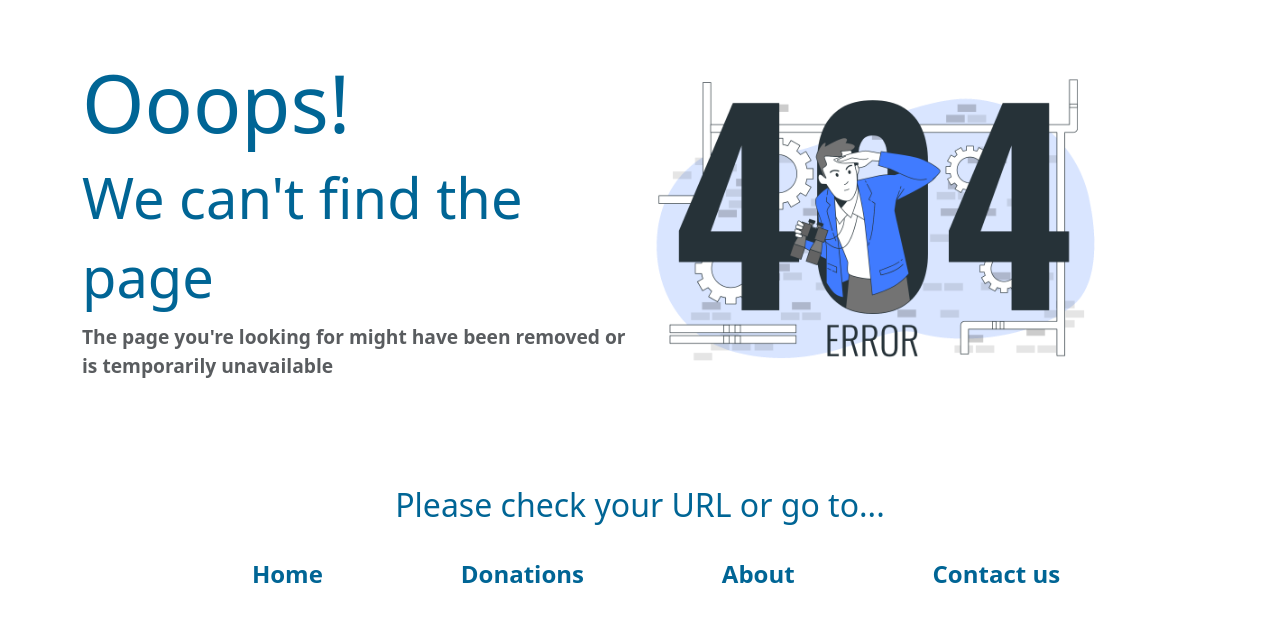
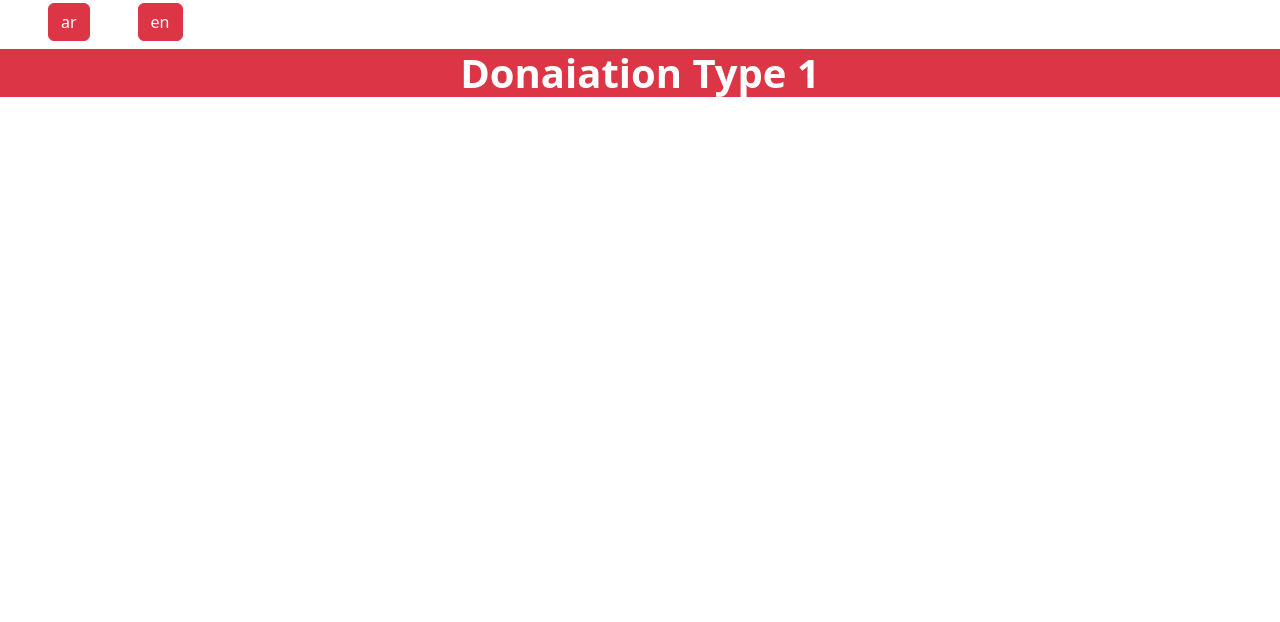
Before and after one commit to MohamedAbdelhakem17/donority, a React (Create React App) app: page /donaitontype/1 in a window 1280 px wide. Shown: the top 622 px of the page. Built offline with nearby package versions, Linux system fonts and the light colour scheme.

Commit message:
add :- Create file structure Fot Some Component

```diff
--- /dev/null
+++ b/src/Component/DonaiationType/DonaiationType.jsx
@@ -0,0 +1,9 @@
+import React from 'react'
+import { useParams } from 'react-router-dom'
+
+export default function DonaiationType() {
+    const { type } = useParams()
+    return (
+        <div className='fw-bold bg-danger text-center h1 text-white' >Donaiation Type  {type}</div>
+    )
+}
--- a/src/Component/Home/Sections/Donations/Donations.jsx
+++ b/src/Component/Home/Sections/Donations/Donations.jsx
@@ -1,12 +1,13 @@
 import React, { useEffect, useState } from 'react'
-import moneyImg from "./donationsType/money.jpg"
+import toolImg from "./donationsType/tools.jpg"
 import foodImg from "./donationsType/food.jpg"
 import furnitureImg from "./donationsType/furniture.jpg"
 import clothesImg from "./donationsType/Clothes.jpg"
 import useLocalization from '../../../../Context/LocalizationContext/LoclaesContext'
+import { Link } from 'react-router-dom'
 export default function Donations() {
   const { t } = useLocalization()
-  const content=(key)=> t(`donation.${key}`)
+  const content = (key) => t(`donation.${key}`)
   const donations = [
     {
       id: "1",
@@ -20,8 +21,8 @@ export default function Donations() {
     },
     {
       id: "3",
-      type: content("money"),
-      img: moneyImg
+      type: content("tools"),
+      img: toolImg
     },
     {
       id: "4",
@@ -38,10 +39,12 @@ export default function Donations() {
           <div className="row">
             {donations.map(({ type, img }, index) => (
               <div className={"col-12 col-lg-3 col-md-6 p-3"} key={index} data-aos="fade-up" data-aos-duration="500" data-aos-delay="300" data-aos-offset="150">
-                <div className="inner rounded rondeed-2 bg-danger ">
-                  <img src={img} alt={type} />
-                  <h2>{type}</h2>
-                </div>
+                <Link to={`/donaitontype/${type}`}>
+                  <div className="inner rounded rondeed-2 bg-danger ">
+                    <img src={img} alt={type} />
+                    <h2>{type}</h2>
+                  </div>
+                </Link>
               </div>
             ))}
           </div>
--- /dev/null
+++ b/src/Component/InNeed/InNeed.jsx
@@ -0,0 +1,7 @@
+import React from 'react'
+
+export default function InNeed() {
+    return (
+        <div className='fw-bold bg-danger text-center h1 text-white' > In Need</div >
+    )
+}
--- a/src/Component/MasterLayout/MasterLayout.jsx
+++ b/src/Component/MasterLayout/MasterLayout.jsx
@@ -1,7 +1,7 @@
 import React, { useEffect, useState } from 'react';
 import { Outlet } from 'react-router-dom';
 import LoadingScreen from '../LoadingScreen/LoadingScreen';
-import useLocalization from "../../Context/LocalizationContext/LoclaesContext";
+import Navbar from '../Navbar/Navbar';
 
 export default function MasterLayout() {
   const [loading, setLoading] = useState(true);
@@ -14,13 +14,9 @@ export default function MasterLayout() {
     document.addEventListener('DOMContentLoaded', handleDOMContentLoaded);
     handleDOMContentLoaded();
   }, []);
-  const { changeLanguage } = useLocalization()
 
   return loading ? <LoadingScreen /> : <>
-    <h2>
-      <button className='btn btn-danger mx-5' onClick={() => changeLanguage("ar")}>ar</button>
-      <button className='btn btn-danger' onClick={() => changeLanguage("en")}>en</button>
-    </h2>
+    <Navbar />
     <Outlet />
   </>;
 }
--- /dev/null
+++ b/src/Component/Navbar/Navbar.jsx
@@ -0,0 +1,17 @@
+import React from 'react'
+import useLocalization from "../../Context/LocalizationContext/LoclaesContext";
+
+
+export default function Navbar() {
+    const { changeLanguage } = useLocalization()
+
+    return (
+        <div>
+
+            <h2>
+                <button className='btn btn-danger mx-5' onClick={() => changeLanguage("ar")}>ar</button>
+                <button className='btn btn-danger' onClick={() => changeLanguage("en")}>en</button>
+            </h2>
+        </div>
+    )
+}
--- /dev/null
+++ b/src/Component/User/UserProfile/UserProfile.jsx
@@ -0,0 +1,7 @@
+import React from 'react'
+
+export default function UserProfile() {
+    return (
+        <div className='fw-bold bg-danger text-center h1 text-white'>User Profile</div>
+    )
+}
--- /dev/null
+++ b/src/Component/User/UserRequest/UserRequest.jsx
@@ -0,0 +1,7 @@
+import React from 'react'
+
+export default function UserRequest() {
+  return (
+    <div className='fw-bold bg-danger text-center h1 text-white'>User Request</div>
+  )
+}
--- a/src/i18n/locales/ar/translations.json
+++ b/src/i18n/locales/ar/translations.json
@@ -9,7 +9,7 @@
     "donations_type": {
       "food": "الطعام ",
       "clothes": "الملابس ",
-      "money": "المال ",
+      "tools": "الادوات",
       "furniture": "الاثاث"
     },
     "donate_now": "تبرع الان",
@@ -20,7 +20,7 @@
     "title": "الـتـبـرعـات",
     "food": "الطعام",
     "clothes": "الملابس",
-    "money": "المال",
+    "tools": "الادوات",
     "furniture": "الاثاث"
   },
 
--- a/src/i18n/locales/en/translations.json
+++ b/src/i18n/locales/en/translations.json
@@ -9,7 +9,7 @@
     "donations_type": {
       "food": "Food ",
       "clothes": "Clothes ",
-      "money": "Money ",
+      "tools": "Tools ",
       "furniture": "Furniture"
     },
     "donate_now": "Donate Now",
@@ -20,7 +20,7 @@
     "title": "Donation",
     "food": "Food",
     "clothes": "Clothes",
-    "money": "Money",
+    "tools": "Tools",
     "furniture": "Furniture"
   },
 
```
Also changed, not shown: src/Component/App/App.jsx (+8 -0 lines), src/Component/Home/Sections/Donations/donationsType/tools.jpg (added).
